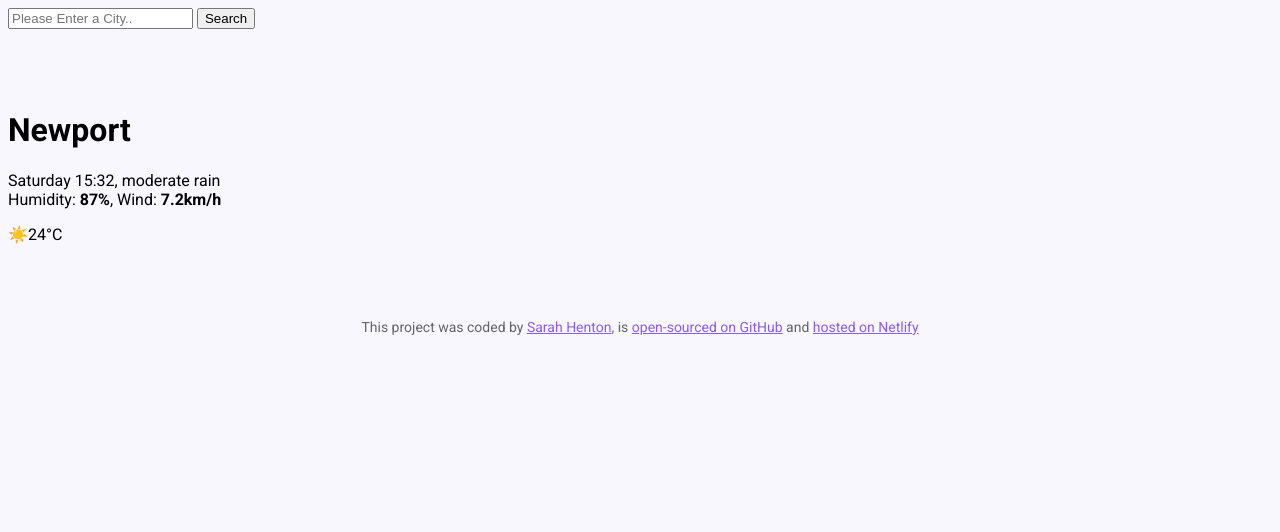
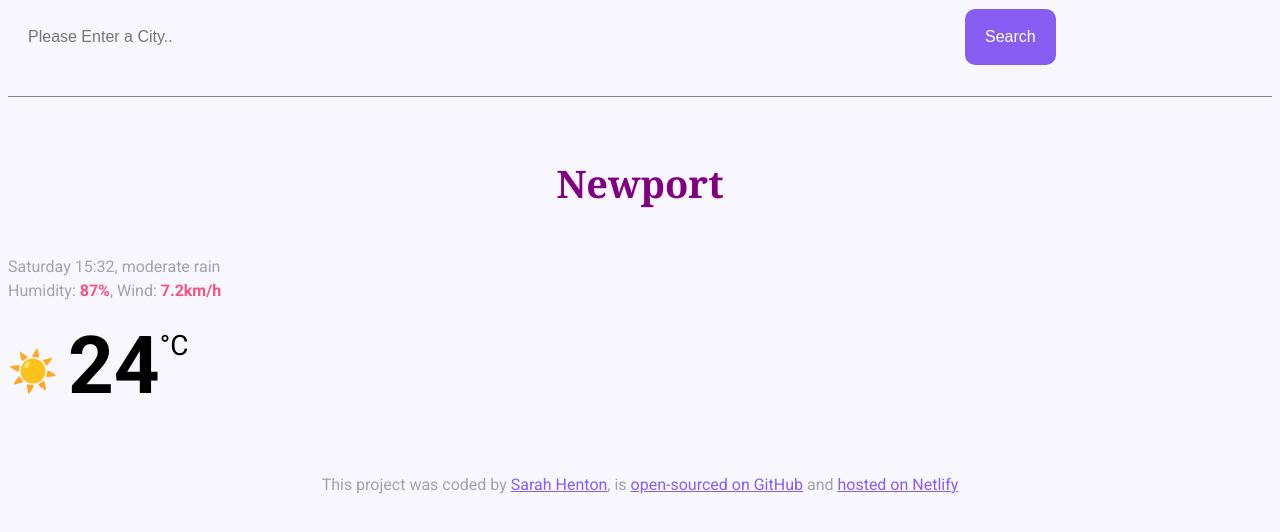
Before and after one commit to SarahHenton/Rhagolygon-y-Tywydd, a website built with Parcel: page index.html in a window 1280 px wide. Built offline with nearby package versions, Linux system fonts and the light colour scheme.

Commit message:
Update stylesfile.css

```diff
--- a/src/stylesfile.css
+++ b/src/stylesfile.css
@@ -1,5 +1,5 @@
 body {
-  background-color: #f9f7fe;
+  background: #f9f7fe;
   font-family: "Roboto", sans-serif;
 }
 
@@ -10,86 +10,116 @@ a {
 .weather-app {
   background: white;
   max-width: 600px;
-  margin: 45px auto;
+  margin: 60px auto;
+  padding: 30px;
+  border-radius: 10px;
   box-shadow: 0 30px 50px rgba(65, 50, 100, 0.08);
-  border-radius: 16px;
-  padding: 30px;
 }
 
 header {
-  border-bottom: 1px solid #f9f7fe;
-  padding: 0 0 30px 0;
+  border-bottom: 1px solid #857e96;
+  padding-bottom: 30px;
 }
 
-.search-form-input {
+.search-input {
   background-color: #f9f7fe;
   border: none;
-  border-radius: 6px;
-  width: 80%;
+  color: rgba(39, 33, 66, 0.4);
   font-size: 16px;
-  padding: 15px 20px;
+  padding: 20px;
+  width: 75%;
+  border-radius: 10px;
 }
 
-.search-form-button {
-  background: #885df1;
-  padding: 15px 30px;
+.search-button {
+  margin-left: 5px;
+  font-size: 16px;
+  background-color: #885df1;
+  color: white;
   border: none;
-  font-size: 16px;
-  margin-left: 5px;
-  border-radius: 6px;
-  color: white;
+  padding: 20px;
+  line-height: 1;
+  border-radius: 10px;
+}
+
+.current-weather {
+  margin-top: var(--bs-gutter-y);
+  max-width: 100%;
+  padding-left: calc(var(--bs-gutter-x)* .5);
+  padding-right: calc(var(--bs-gutter-x)* .5);
+}
+
+h1 {
+padding: 30px 0;
+font-family: Georgia, 'Times New Roman', Times, serif;
+text-align: center;
+color: purple;
+margin-top: 50px;
+font-size: 50px;
+
 }
 
 main {
   padding: 30px 0;
 }
 
-.weather-app-data {
-  display: flex;
+.current-temp {
+  font-size: 50px;
+  padding: 30px 0;
+  font-family: Georgia, 'Times New Roman', Times, serif;
+  text-align: center;
+  color: black;
+
   justify-content: space-between;
 }
 
-.weather-app-city {
-  margin: 0;
-  font-size: 38px;
-  line-height: 48px;
+.week-temp {
+  font-family: cursive;
+  text-align: justify;
+  font-size: 20px;
+  color: #885df1;
+
 }
 
-.weather-app-details {
+
+.current-city {
+  font-size: 38px;
+  font-weight: 900;
+  margin: 0;
+}
+.current-details {
+  color: rgba(39, 33, 66, 0.4);
   font-size: 16px;
-  color: rgba(39, 33, 66, 0.4);
+  font-weight: 400;
   line-height: 24px;
-  font-weight: 500;
 }
 
-.weather-app-details strong {
+.current-details strong {
   color: #f65282;
 }
 
-.weather-app-temperature-container {
-  display: flex;
+.current-temperature-icon {
+  position: relative;
+  top: -8px;
+  font-size: 40px;
+  margin-right: 10px;
 }
 
-.weather-app-icon {
-  font-size: 44px;
-  margin-top: 22px;
-}
-
-.weather-app-temperature {
-  font-size: 88px;
-  margin-left: 10px;
+.current-temperature-value {
+  font-size: 80px;
   font-weight: bold;
 }
 
-.weatehr-app-unit {
-  margin-top: 16px;
+.current-temperature-unit {
   font-size: 28px;
+  position: relative;
+  top: -38px;
 }
 
 footer {
   border-top: 1px solid #f9f7fe;
-  padding: 30px 0 0 0;
   text-align: center;
-  font-size: 14px;
-  color: rgba(0, 0, 0, 0.6);
+  padding-top: 15px;
+
+  color: rgba(39, 33, 66, 0.4);
 }
```
